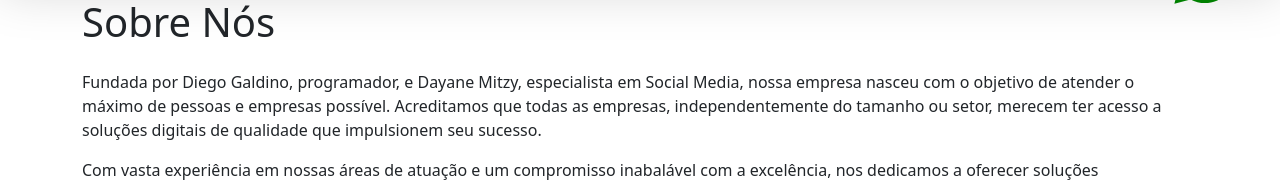
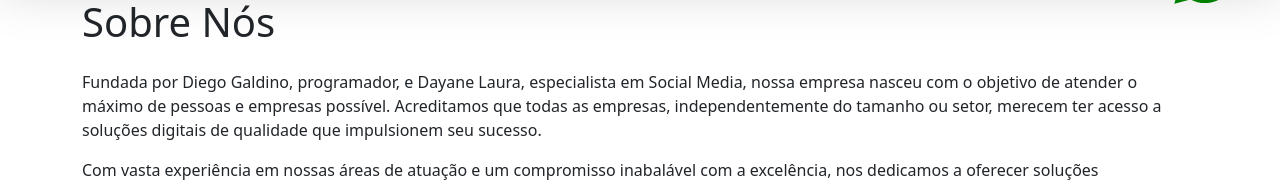
Before and after one commit to diegogaldino-dev/agenciadds, a React (Create React App) app: page /quem-somos in a window 1280 px wide. Shown: the part 752-938 px from the top of the page. Built offline with nearby package versions, Linux system fonts and the light colour scheme.

Commit message:
ajust name

```diff
--- a/src/components/pages/QuemSomos.jsx
+++ b/src/components/pages/QuemSomos.jsx
@@ -40,7 +40,7 @@ const QuemSomos = () => {
       <div className="row">
         <div className="col-md-12">
           <p>
-            Fundada por Diego Galdino, programador, e Dayane Mitzy,
+            Fundada por Diego Galdino, programador, e Dayane Laura,
             especialista em Social Media, nossa empresa nasceu com o objetivo
             de atender o máximo de pessoas e empresas possível. Acreditamos que
             todas as empresas, independentemente do tamanho ou setor, merecem
```
